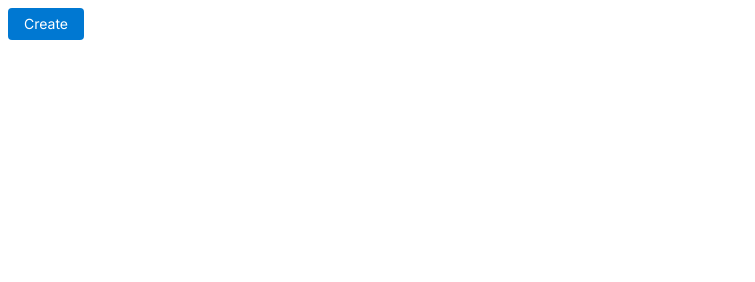
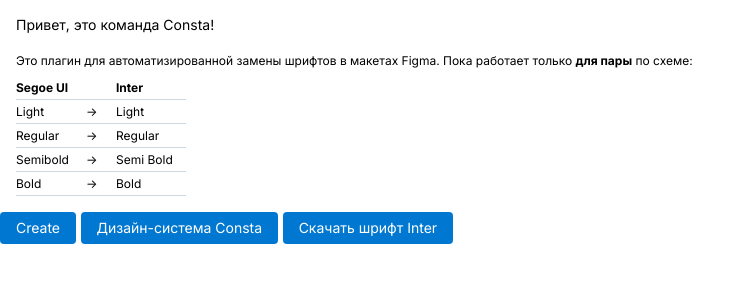
Before and after one commit to kolebayev/Consta-font-replacer, a website built with Parcel: page src/ui.html in a window 1280 px wide. Shown: the whole page, without its empty margins (0-755 px from the left). Built offline with nearby package versions, Linux system fonts and the light colour scheme.

Commit message:
Update UI

```diff
--- /dev/null
+++ b/src/style/button.css
@@ -0,0 +1,53 @@
+button {
+  position: relative;
+  display: inline-block;
+  overflow: hidden;
+  -webkit-box-sizing: border-box;
+  box-sizing: border-box;
+  max-width: 100%;
+  height: var(--button-height);
+  padding: 0 var(--button-space);
+  background: transparent;
+  border: none;
+  border-radius: var(--control-radius);
+  font-family: var(--font-primary);
+  font-size: var(--button-font-size);
+  font-weight: var(--font-weight-text-regular);
+  line-height: var(--button-height);
+  white-space: nowrap;
+  text-decoration: none;
+  text-overflow: ellipsis;
+  cursor: pointer;
+  -webkit-transition: background-color 0.15s ease, border-color 0.15s ease,
+    color 0.15s ease, fill 0.15s ease, -webkit-box-shadow 0.15s ease;
+  transition: background-color 0.15s ease, border-color 0.15s ease,
+    color 0.15s ease, fill 0.15s ease, -webkit-box-shadow 0.15s ease;
+  transition: background-color 0.15s ease, border-color 0.15s ease,
+    box-shadow 0.15s ease, color 0.15s ease, fill 0.15s ease;
+  transition: background-color 0.15s ease, border-color 0.15s ease,
+    box-shadow 0.15s ease, color 0.15s ease, fill 0.15s ease,
+    -webkit-box-shadow 0.15s ease;
+  -ms-flex-negative: 0;
+  flex-shrink: 0;
+  -webkit-appearance: none;
+}
+
+.Button_size_s {
+  --button-height: var(--control-height-s);
+  --button-font-size: var(--control-text-size-s);
+  --button-space: var(--control-space-s);
+}
+
+.Button_view_primary {
+  --color-hover: var(--color-control-typo-primary-hover);
+  color: var(--color-control-typo-primary);
+  background-color: var(--color-control-bg-primary);
+}
+
+.Button:hover {
+  color: var(--color-hover);
+}
+
+.Button_view_primary:hover {
+  background-color: var(--color-control-bg-primary-hover);
+}
--- /dev/null
+++ b/src/style/text.css
@@ -0,0 +1,11 @@
+.Text_size_s {
+  font-size: var(--size-text-s);
+}
+
+.Text_size_xs {
+  font-size: var(--size-text-xs);
+}
+
+.Text_weight_bold {
+  font-weight: var(--font-weight-text-bold);
+}
--- a/src/style/ui.css
+++ b/src/style/ui.css
@@ -4,58 +4,48 @@
 
 body {
   font-family: 'Inter', sans-serif;
+  margin: 0;
+  padding: 0;
+  /* width: 500px; */
 }
 
-button {
-  position: relative;
-  display: inline-block;
-  overflow: hidden;
-  -webkit-box-sizing: border-box;
-  box-sizing: border-box;
-  max-width: 100%;
-  height: var(--button-height);
-  padding: 0 var(--button-space);
-  background: transparent;
-  border: none;
-  border-radius: var(--control-radius);
-  font-family: var(--font-primary);
-  font-size: var(--button-font-size);
-  font-weight: var(--font-weight-text-regular);
-  line-height: var(--button-height);
-  white-space: nowrap;
-  text-decoration: none;
-  text-overflow: ellipsis;
-  cursor: pointer;
-  -webkit-transition: background-color 0.15s ease, border-color 0.15s ease,
-    color 0.15s ease, fill 0.15s ease, -webkit-box-shadow 0.15s ease;
-  transition: background-color 0.15s ease, border-color 0.15s ease,
-    color 0.15s ease, fill 0.15s ease, -webkit-box-shadow 0.15s ease;
-  transition: background-color 0.15s ease, border-color 0.15s ease,
-    box-shadow 0.15s ease, color 0.15s ease, fill 0.15s ease;
-  transition: background-color 0.15s ease, border-color 0.15s ease,
-    box-shadow 0.15s ease, color 0.15s ease, fill 0.15s ease,
-    -webkit-box-shadow 0.15s ease;
-  -ms-flex-negative: 0;
-  flex-shrink: 0;
-  -webkit-appearance: none;
+p {
+  margin: 0;
+  padding: 0;
 }
 
-.Button_size_s {
-  --button-height: var(--control-height-s);
-  --button-font-size: var(--control-text-size-s);
-  --button-space: var(--control-space-s);
+.hello-wrapper {
+  padding: var(--space-m);
 }
 
-.Button_view_primary {
-  --color-hover: var(--color-control-typo-primary-hover);
-  color: var(--color-control-typo-primary);
-  background-color: var(--color-control-bg-primary);
+/* table > tr:first-of-type {
+  margin-bottom: var(--space-xs);
 }
 
-.Button:hover {
-  color: var(--color-hover);
+tr {
+
+  border-bottom-width: 1px;
+} */
+
+section > header {
+  /* margin-bottom: var(--space-xs); */
 }
 
-.Button_view_primary:hover {
-  background-color: var(--color-control-bg-primary-hover);
+section > header,
+.row {
+  /* display: flex;  */
+  display: grid;
+  grid-template-columns: 70px 30px 70px;
+  border-bottom: 1px solid var(--color-bg-border);
+  padding: var(--space-2xs) 0;
+  /* margin: 0 var(--space-2xs); */
 }
+.col {
+  /* flex: 1; */
+  /* flex-grow: 5; */
+}
+
+.font-list {
+  width: fit-content;
+  margin-top: var(--space-xs);
+}
--- a/src/ui.html
+++ b/src/ui.html
@@ -9,16 +9,64 @@
     <style>
       @import './style/variables.css';
       @import './style/ui.css';
+      @import './style/button.css';
+      @import './style/text.css';
     </style>
   </head>
   <body
     class="Theme Theme_color_gpnDefault Theme_control_gpnDefault Theme_size_gpnDefault Theme_space_gpnDefault Theme_shadow_gpnDefault"
   >
+    <div class="hello-wrapper">
+      <p class="Text_size_s">Привет, это команда Consta!</p>
+      <br />
+      <p class="Text_size_xs">
+        Это плагин для автоматизированной замены шрифтов в макетах Figma. Пока
+        работает только <strong>для пары</strong> по схеме:<br />
+      </p>
+      <section class="font-list Text_size_xs">
+        <header>
+          <div class="Text_weight_bold">Segoe UI</div>
+          <div class=""></div>
+          <div class="Text_weight_bold">Inter</div>
+        </header>
+        <div class="row">
+          <div class="col">Light</div>
+          <div class="col">-></div>
+          <div class="col">Light</div>
+        </div>
+        <div class="row">
+          <div class="col">Regular</div>
+          <div class="col">-></div>
+          <div class="col">Regular</div>
+        </div>
+        <div class="row">
+          <div class="col">Semibold</div>
+          <div class="col">-></div>
+          <div class="col">Semi Bold</div>
+        </div>
+        <div class="row">
+          <div class="col">Bold</div>
+          <div class="col">-></div>
+          <div class="col">Bold</div>
+        </div>
+      </section>
+    </div>
+
     <button
       class="Button Button_size_s Button_view_primary Button_width_default Button_form_default"
       id="create"
     >
       Create
+    </button>
+    <button
+      class="Button Button_size_s Button_view_primary Button_width_default Button_form_default"
+    >
+      Дизайн-система Consta
+    </button>
+    <button
+      class="Button Button_size_s Button_view_primary Button_width_default Button_form_default"
+    >
+      Скачать шрифт Inter
     </button>
     <p id="message"></p>
   </body>
```
Also changed, not shown: src/plugin.js (+6 -6 lines).
